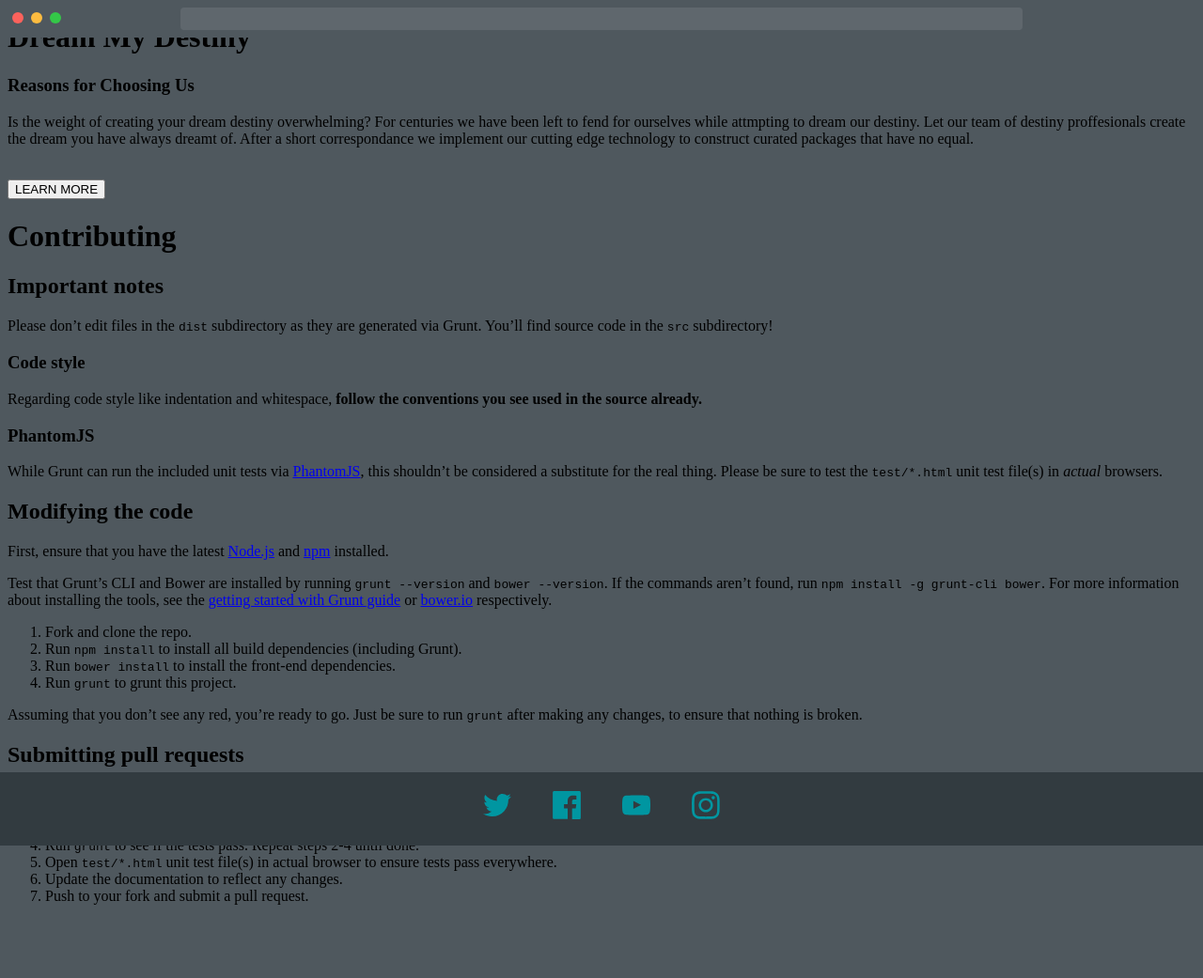
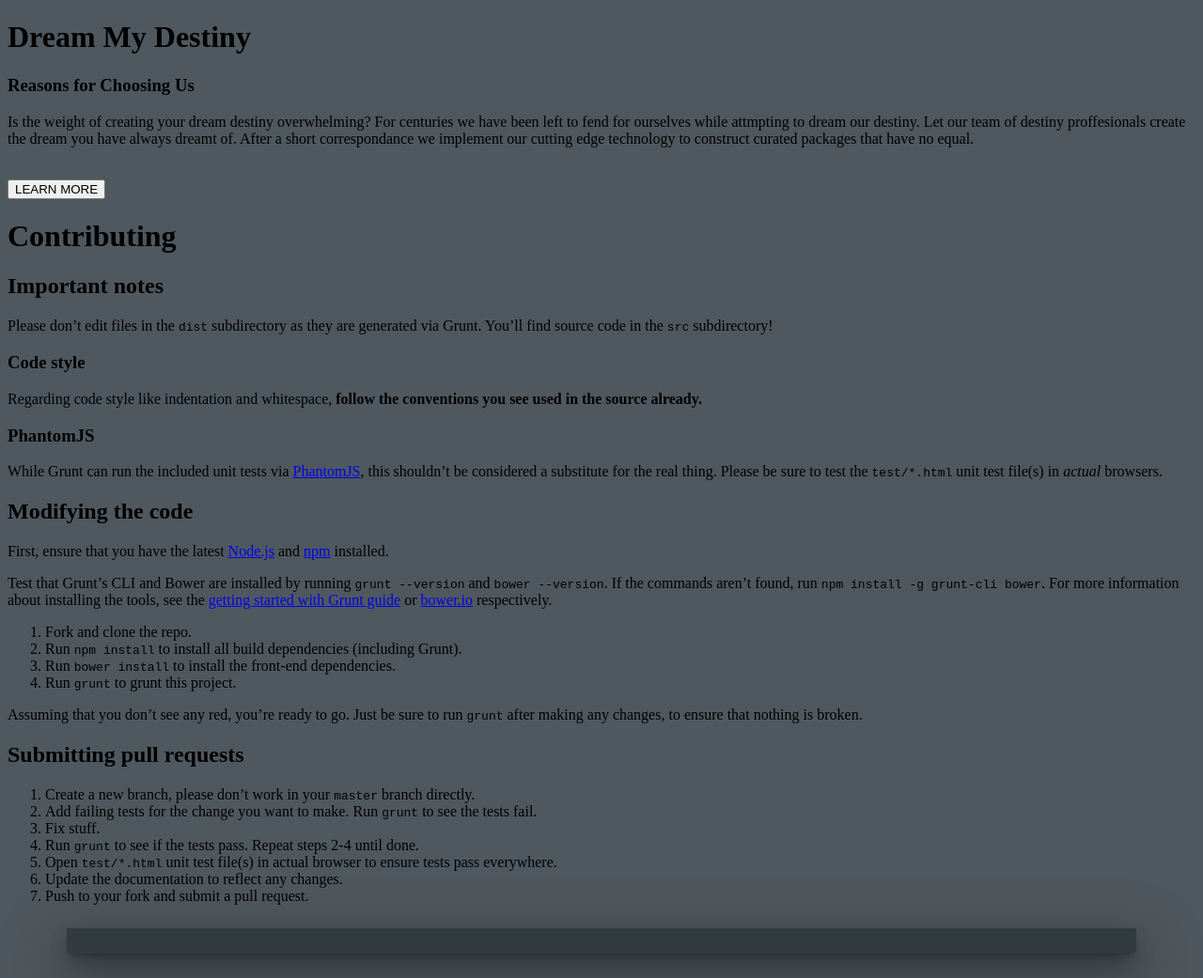
Before and after one commit to BPBall/BPBall.github.io, a Jekyll site: the page built from lightslider/contributing.md, in a window 1280 px wide. Shown: the whole page at 94% size. Built offline with Jekyll 4.4.1, drawn with Linux system fonts in a browser that asks for light colours; nearby versions of some CDN libraries; some web fonts are replaced; our own code applies the rules of GitHub Pages for plain Markdown files; before the commit the page ends 979 px from its top, so only the background shows below that.

Commit message:
Update footer.html

```diff
--- a/_includes/footer.html
+++ b/_includes/footer.html
@@ -39,10 +39,27 @@
 html {
   background: #4f585e;
 }
-
+div.browser {
+  background: #4f585e;
+  background-size: cover;
+  border-bottom-right-radius: 4px;
+  border-bottom-left-radius: 4px;
+  box-shadow: 0 4px 8px -4px rgba(0, 0, 0, 0.4), 0 12px 24px -6px rgba(0, 0, 0, 0.4), 0 24px 64px 12px rgba(0, 0, 0, 0.25);
+  color: #323b40;
+  font-family: 'Source Sans Pro', helvetica;
+  overflow: hidden;
+  letter-spacing: -0.05em;
+  margin: 2% auto;
+  max-width: 1200px;
+  min-width: 320px;
+  min-height: 2px;
+  padding-bottom: 2%;
+  position: relative;
+  width: 90%;
+}
 div.browser div.chrome {
   background: #4f585e;
-  height: 40px;
+  height: 50px;
   left: 0;
   position: absolute;
   right: 0;
@@ -56,18 +73,7 @@
   margin: 13px 4px;
   width: 12px;
 }
-div.browser div.chrome > a:first-child {
-  margin-left: 13px;
-}
-div.browser div.chrome > a.red {
-  background: #fc625c;
-}
-div.browser div.chrome > a.amber {
-  background: #fdbc40;
-}
-div.browser div.chrome > a.green {
-  background: #34c748;
-}
+
 div.browser div.chrome div.url {
   background: #5f676d;
   border-radius: 4px;
```
